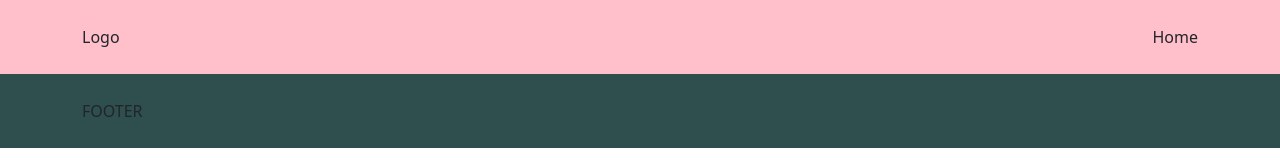
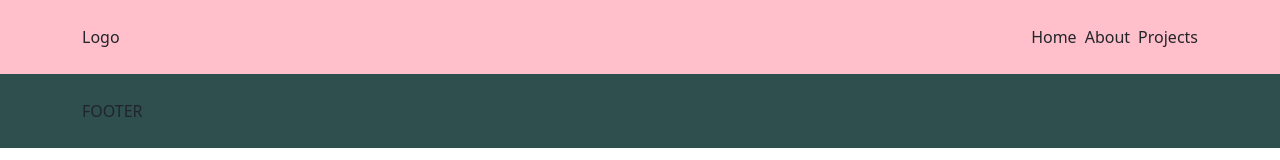
Before and after one commit to NicholasConti/vite-boolfolio, a Vue app: page /project/1 in a window 1280 px wide. Before the commit this address had no page. Shown: the top 160 px of the page. Built offline with nearby package versions, Linux system fonts and the light colour scheme.

Commit message:
add links w/vue router

```diff
--- a/src/components/AppHeader.vue
+++ b/src/components/AppHeader.vue
@@ -4,7 +4,23 @@
             <div class="d-flex justify-content-between">
                 <div>Logo</div>
                 <nav>
-                    <div>Home</div>
+                    <ul class="list-unstyled m-0 p-0 gap-2 d-flex">
+                        <li>
+                            <router-link :to="{ name: 'home' }" class="nav-link">
+                                Home
+                            </router-link>
+                        </li>
+                        <li>
+                            <router-link :to="{ name: 'about' }" class="nav-link">
+                                About
+                            </router-link>
+                        </li>
+                        <li>
+                            <router-link :to="{ name: 'projects' }" class="nav-link">
+                                Projects
+                            </router-link>
+                        </li>
+                    </ul>
                 </nav>
             </div>
         </div>
```
